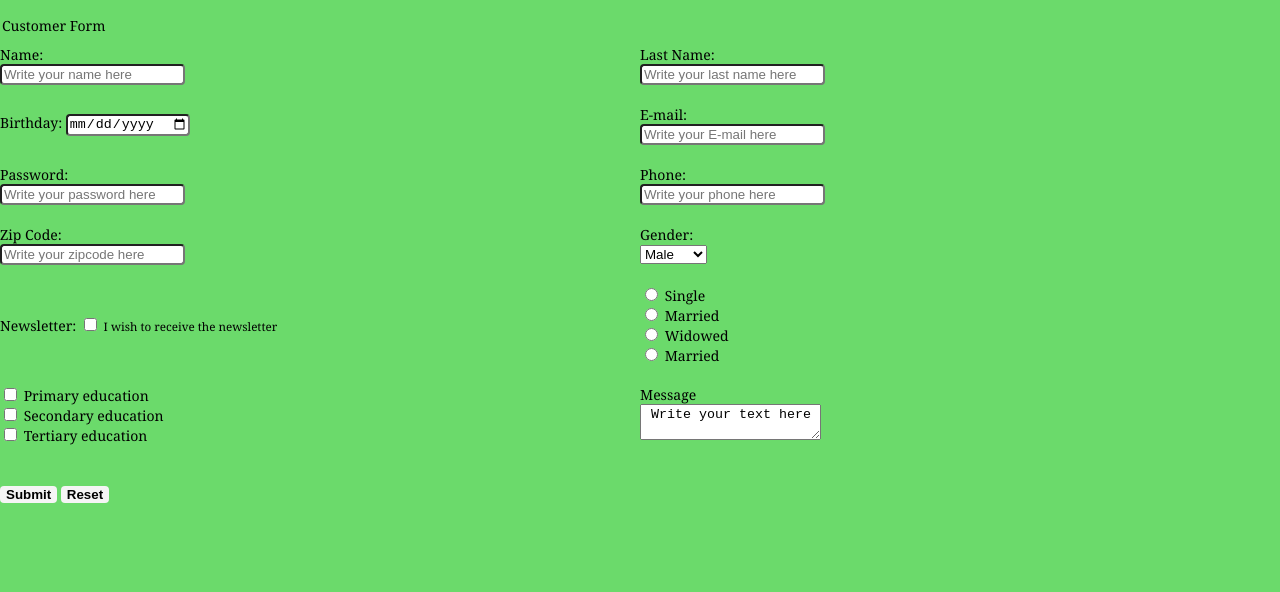
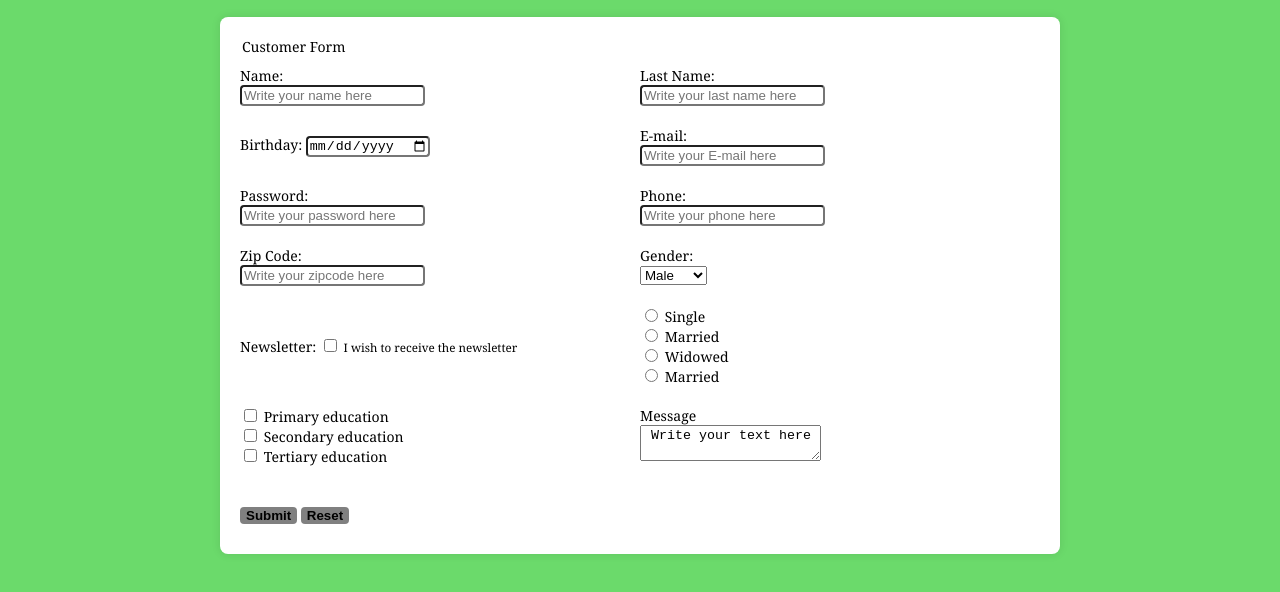
Before and after one commit to jororlando-81/form, a plain HTML site: page index.html in a window 1280 px wide. Shown: the part 60-652 px from the top of the page. Drawn offline with Linux system fonts and the light colour scheme.

Commit message:
fila form.css modified

```diff
--- /dev/null
+++ b/chatgpt.css
@@ -0,0 +1,78 @@
+body {
+    font-family: Arial, sans-serif;
+    background-color: #f4f4f4;
+    margin: 0;
+    padding: 0;
+}
+
+h1 {
+    text-align: center;
+}
+
+form {
+    max-width: 800px;
+    margin: 20px auto;
+    padding: 20px;
+    background-color: #fff;
+    border-radius: 8px;
+    box-shadow: 0 0 10px rgba(0, 0, 0, 0.1);
+}
+
+.column {
+    display: flex;
+    justify-content: space-between;
+    margin-bottom: 15px;
+}
+
+.input-group {
+    margin-bottom: 15px;
+}
+
+label {
+    font-weight: bold;
+}
+
+input[type="text"],
+input[type="email"],
+input[type="password"],
+input[type="tel"],
+input[type="date"],
+textarea,
+select {
+    width: 100%;
+    padding: 10px;
+    margin-top: 5px;
+    margin-bottom: 10px;
+    box-sizing: border-box;
+    border: 1px solid #ccc;
+    border-radius: 4px;
+}
+
+input[type="checkbox"],
+input[type="radio"] {
+    margin-right: 5px;
+}
+
+button {
+    background-color: #4caf50;
+    color: #fff;
+    padding: 10px 15px;
+    border: none;
+    border-radius: 4px;
+    cursor: pointer;
+    font-size: 16px;
+}
+
+button:hover {
+    background-color: #45a049;
+}
+
+legend {
+    font-size: 1.5em;
+    font-weight: bold;
+    margin-bottom: 10px;
+}
+
+small {
+    font-size: 0.8em;
+}
--- a/form.css
+++ b/form.css
@@ -46,7 +46,7 @@ input{
 }
 
 .button{
-    background-color: whitesmoke ;
+    background-color: gray ;
     border-radius: 4px;
     padding: 10px 15 px;
     border: none;
@@ -58,3 +58,12 @@ input{
 .button:hover {
     background-color: grey ;
 }
+
+form {
+    max-width: 800px;
+    margin: 20px auto;
+    padding: 20px;
+    background-color: #fff;
+    border-radius: 8px;
+    box-shadow: 0 0 10px rgba(0, 0, 0, 0.1);
+}
```
